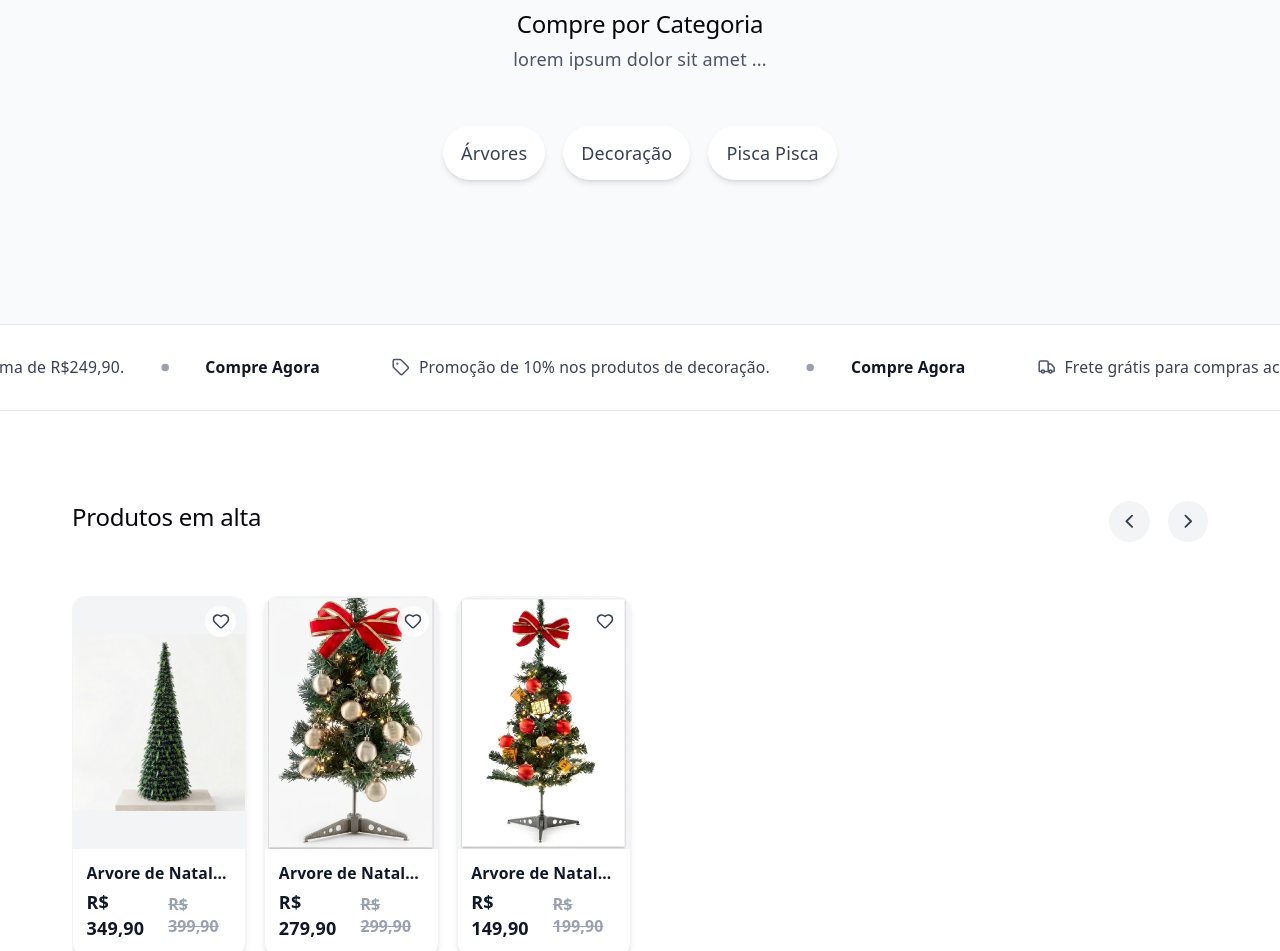
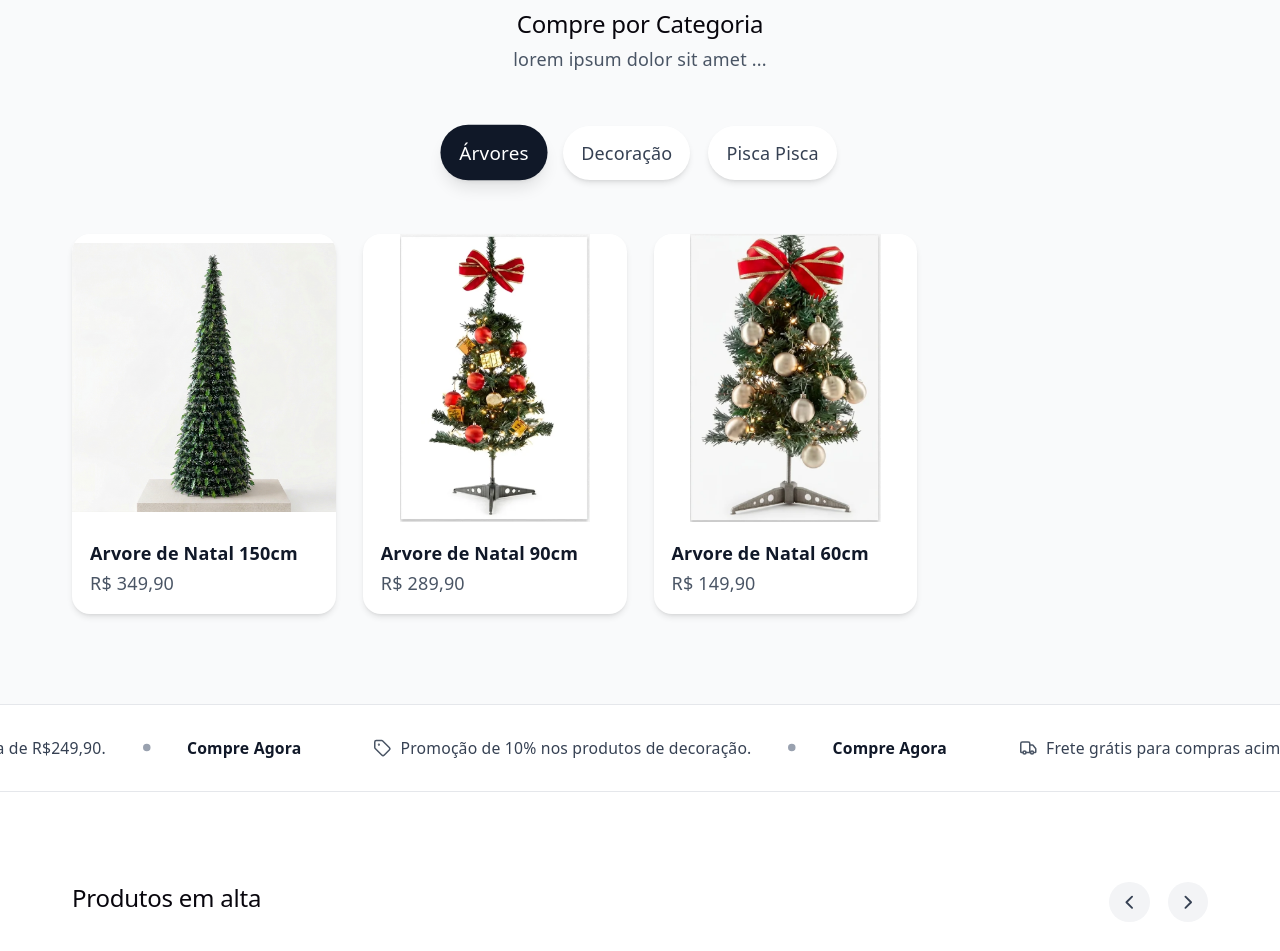
Before and after one commit to alxnvitoriano/grandfather-house, a React (Vite) app: page / in a window 1280 px wide. Shown: the part 880-1831 px from the top of the page. Built offline with nearby package versions, Linux system fonts and the light colour scheme.

Commit message:
fix: change duplicate data products for reutilizable component

```diff
--- a/src/App.jsx
+++ b/src/App.jsx
@@ -4,6 +4,7 @@ import Order from './components/order';
 import Products from './components/products';
 import Collection from './components/collection';
 import Deals from './components/deals';
+import Cards from './components/cards';
 
 import AOS from 'aos';
 import 'aos/dist/aos.css';
@@ -26,6 +27,7 @@ useEffect(() => {
       <Products />
       <Collection />
       <Deals />
+      <Cards />
     </div>
   )
 }
--- /dev/null
+++ b/src/components/cards.jsx
@@ -0,0 +1,18 @@
+import { products } from '../data/products'
+import ProductCard from './ProductCard'
+
+const Cards = () => {
+    return (
+        <section className="py-20 bg-white">
+            <div className="container mx-auto px-4 md:px-8 lg:px-16">
+                <div className="grid grid-cols-1 sm:grid-cols-2 lg:grid-cols-4 gap-6">
+                    {products.map((product) => (
+                        <ProductCard key={product.id} product={product} />
+                    ))}
+                </div>
+            </div>
+        </section>
+    )
+}
+
+export default Cards
--- a/src/components/category.jsx
+++ b/src/components/category.jsx
@@ -1,30 +1,18 @@
 import {useState} from 'react'
-import {images} from '../assets/images'
+import {products, categories} from '../data/products'
 
 const Category = () => {
-    const [activeTab, setActiveTab] = useState('natal');
+    const [activeTab, setActiveTab] = useState('arvore');
 
-    const tabs = [
-        {id: 'arvore', name: 'Árvores'},
-        {id: 'decoracao', name: 'Decoração'},
-        {id: 'piscaPisca', name: 'Pisca Pisca'},
-    ];
-    const products = {
-        arvore: [
-            {id: '1', name: 'Arvore de Natal 150cm', price:'R$ 349,90', image:images.ARVORE},
-            {id: '2', name: 'Arvore de Natal 90cm', price:'R$ 289,90', image:images.ARVORE5},
-            {id: '3', name: 'Arvore de Natal 60cm', price:'R$ 149,90', image:images.ARVORE4},
-        ],
-        decoracao: [
-            {id: '4', name: 'Bolinhas natalinas vermelho e dourado 50pcs', price:'R$ 99,90', image:images.BOLINHAS},
-            {id: '5', name: 'Decoração casa com boneco de neve decorativo', price:'R$ 89,00', image:images.CASA},
-            {id: '6', name: 'Luminária de Natal em Forma de Cabine Telefônica', price:'R$ 99,00', image:images.TELEFONE},
-        ],
-        piscaPisca: [
-            {id: '7', name: 'LED de Natal em Corda 10M', price:'R$ 114,90', image:images.CORTINA},
-            {id: '8', name: 'Pisca Pisca Estrela', price:'R$ 109,90', image:images.ESTRELA},
-        ]
-    }
+    const tabs = categories;
+
+    const productsByCategory = {};
+    products.forEach((product) => {
+        if (!productsByCategory[product.category]) {
+            productsByCategory[product.category] = [];
+        }
+        productsByCategory[product.category].push(product);
+    });
   return (
     <section className='py-20 bg-gray-50'
     data-aos='fade-up'>
@@ -55,7 +43,7 @@ const Category = () => {
                 ))}
             </div>
             <div className="grid grid-cols-1 sm:grid-cols-2 lg:grid-cols-4 gap-6">
-                {products[activeTab]?.map((product, idx) => (
+                {productsByCategory[activeTab]?.map((product, idx) => (
                     <div
                     key = {product.id}
                     className='group bg-white rounded-2xl overflow-hidden
--- a/src/components/deals.jsx
+++ b/src/components/deals.jsx
@@ -1,26 +1,10 @@
-import arvoreNatal from '../assets/pics/ARVORE.jpg'
-import arvoreNatal2 from '../assets/pics/ARVORE4.png'
-import arvoreNatal3 from '../assets/pics/ARVORE5.png'
+import { products } from '../data/products'
 import { Heart, RefreshCcw, ShoppingCart, Star } from 'lucide-react'
 
 
 
 const Deals = () => {
-    const featuredProducts = [
-        {
-            name: 'Arvore de Natal 150cm', price: 'R$ 349,90', oldPrice: 'R$ 399,90',
-            change: '+12,5%', image: arvoreNatal, rating: 3.9, discount: '-12,5%',
-        },
-                {
-            name: 'Arvore de Natal 90cm', price: 'R$ 279,90', oldPrice: 'R$ 299,90',
-            change: '+7,7%', image: arvoreNatal2, rating: 4, discount: '-7,7%',
-        },
-                {
-            name: 'Arvore de Natal 60cm', price: 'R$ 149,90', oldPrice: 'R$ 199,90',
-            change: '+15%', image: arvoreNatal3, rating: 4.5, discount: '-15%',
-
-        }
-    ];
+    const featuredProducts = products.filter((product) => product.category === 'arvore');
 
     const timerNumbers = ['216', '7', '41', '43'];
     const timerLabels = ['Dias', 'Horas', 'Mins', 'Segs'];
@@ -38,7 +22,7 @@ const Deals = () => {
                     <div className="relative w-full sm:w-48 flex justify-center"
                     data-aos='zoom-in'
                     data-aos-delay='300'>
-                        <img src={arvoreNatal} alt='produtos'
+                        <img src={featuredProducts[0].image} alt='produtos'
                         className='rounded-lg w-40 h-40 sm:w-48 sm:h-48 object-contain' />
                         <span className='absolute top-2 left-2 bg-red-500 text-white text-xs px-2 py-1 rounded-full'>
                             {featuredProducts[0].discount}
--- a/src/components/products.jsx
+++ b/src/components/products.jsx
@@ -1,38 +1,14 @@
 import { useState } from 'react';
 import { ChevronLeft, ChevronRight, Heart } from 'lucide-react';
-import ARVORE from '../assets/pics/ARVORE.jpg';
-import ARVORE4 from '../assets/pics/ARVORE4.png';
-import ARVORE5 from '../assets/pics/ARVORE5.png';
+import { products } from '../data/products';
 
 const Products = () => {
     const [currentIndex, setCurrentIndex] = useState(0);
     const [liked, setLiked] = useState({});
 
-    const products = [
-        {
-            id: 1,
-            name: 'Arvore de Natal 150cm',
-            price: 'R$ 349,90',
-            oldPrice: 'R$ 399,90',
-            image: ARVORE,
-        },
-        {
-            id: 2,
-            name: 'Arvore de Natal 90cm',
-            price: 'R$ 279,90',
-            oldPrice: 'R$ 299,90',
-            image: ARVORE4,
-        },
-                {
-            id: 3,
-            name: 'Arvore de Natal 60cm',
-            price: 'R$ 149,90',
-            oldPrice: 'R$ 199,90',
-            image: ARVORE5,
-        }
-    ];
+    const featured = products.filter((product) => product.category === 'arvore');
 
-    const extendedProducts = [...products, ...products, ...products];
+    const extendedProducts = [...featured, ...featured, ...featured];
     const itemsPerPage = 3;
     const totalSlides = Math.ceil(extendedProducts.length / itemsPerPage) - 2;
     const startIndex = currentIndex * itemsPerPage;
```
